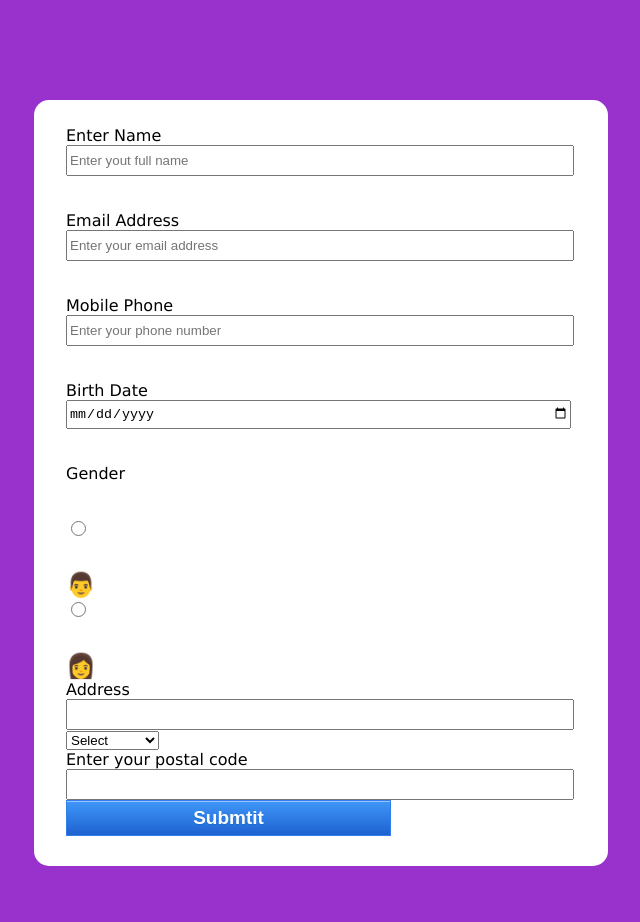
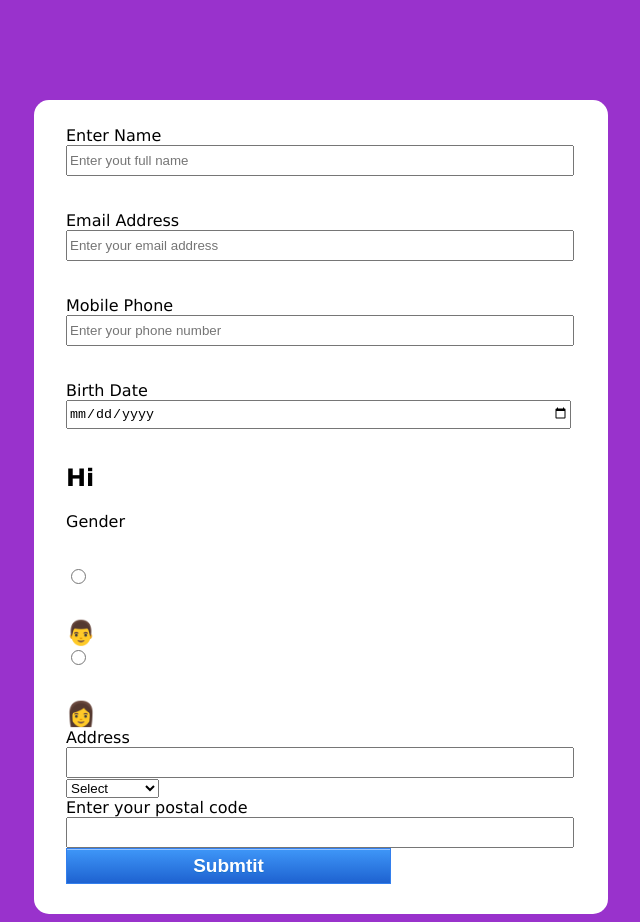
Before and after one commit to vitalik203/Registration-Form, a plain HTML site: page index.html in a window 1280 px wide. Shown: the whole page, without its empty margins (319-959 px from the left). Before the commit the page ends 874 px from the top, so only its background shows below. Drawn offline with Linux system fonts and the light colour scheme.

Commit message:
Added coment and h1

```diff
--- a/index.html
+++ b/index.html
@@ -9,6 +9,7 @@
 <body>
     <fieldset class="container">
         <div class="wrapper">
+            <!-- Before form -->
             <form action="">
                 <div class="input__block-one option full-name">
                     <label for="fName">Enter Name</label><br>
@@ -28,6 +29,7 @@
                         <input type="date" class="dateOfBirth">
                     </div>
                 </div>
+                <h2>Hi</h2>
                 <div class="input__block-four gender1">
                     <p>Gender</p><br>
                     <label for="gender"><input value="male" type="radio" class="gender" name="gender"><span class="male-smiley"></span></label>
--- a/styles.scss
+++ b/styles.scss
@@ -1,10 +1,6 @@
 html{
     font-family:Verdana, Geneva, Tahoma, sans-serif;
 }
-
-// *{
-//     box-sizing: border-box;
-// }
 
 body{
     background-color: darkorchid;
```
